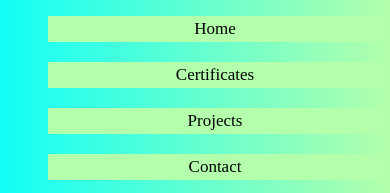
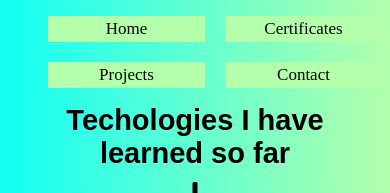
Before and after one commit to AleksandraRyan/Portfolio-web-site, a plain HTML site: page index.html in a window 390 px wide. Shown: the top 193 px of the page. Drawn offline with Linux system fonts and the light colour scheme; a web font is replaced by a local one.

Commit message:
responsive nav bar

```diff
--- a/css/style.css
+++ b/css/style.css
@@ -203,4 +203,9 @@ button:hover {
     display: grid;
     grid-template-columns: 1fr;
   }
+
+  .main-nav ul {
+    display: grid;
+    grid-template-columns: repeat(2, 1fr);
+  }
 }
```
